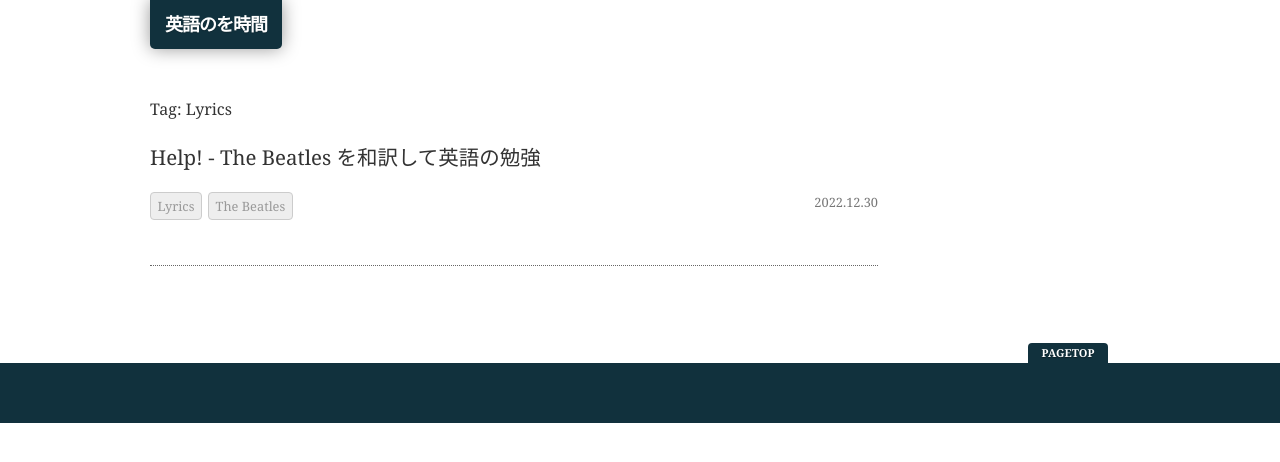
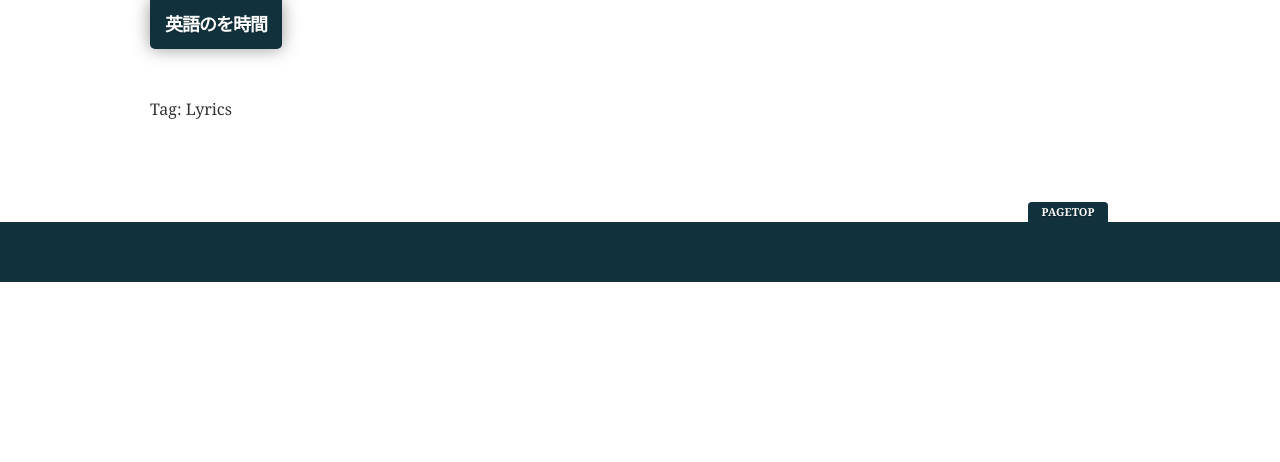
Before and after one commit to tetsuwo/en-study, a Jekyll site: the page built from tag/lyrics.md, in a window 1280 px wide. Shown: the top 462 px of the page. Built offline with Jekyll 4.4.1, drawn with Linux system fonts in a browser that asks for light colours.

Commit message:
remove: lyrics tag on help post

```diff
--- a/_posts/2022-12-30-help-the-beatles.md
+++ b/_posts/2022-12-30-help-the-beatles.md
@@ -6,7 +6,6 @@ last_modified_at: 2023-01-08 14:00:00 +0900
 categories:
 - Lyrics
 tags:
-- Lyrics
 - The Beatles
 ---
 
```
